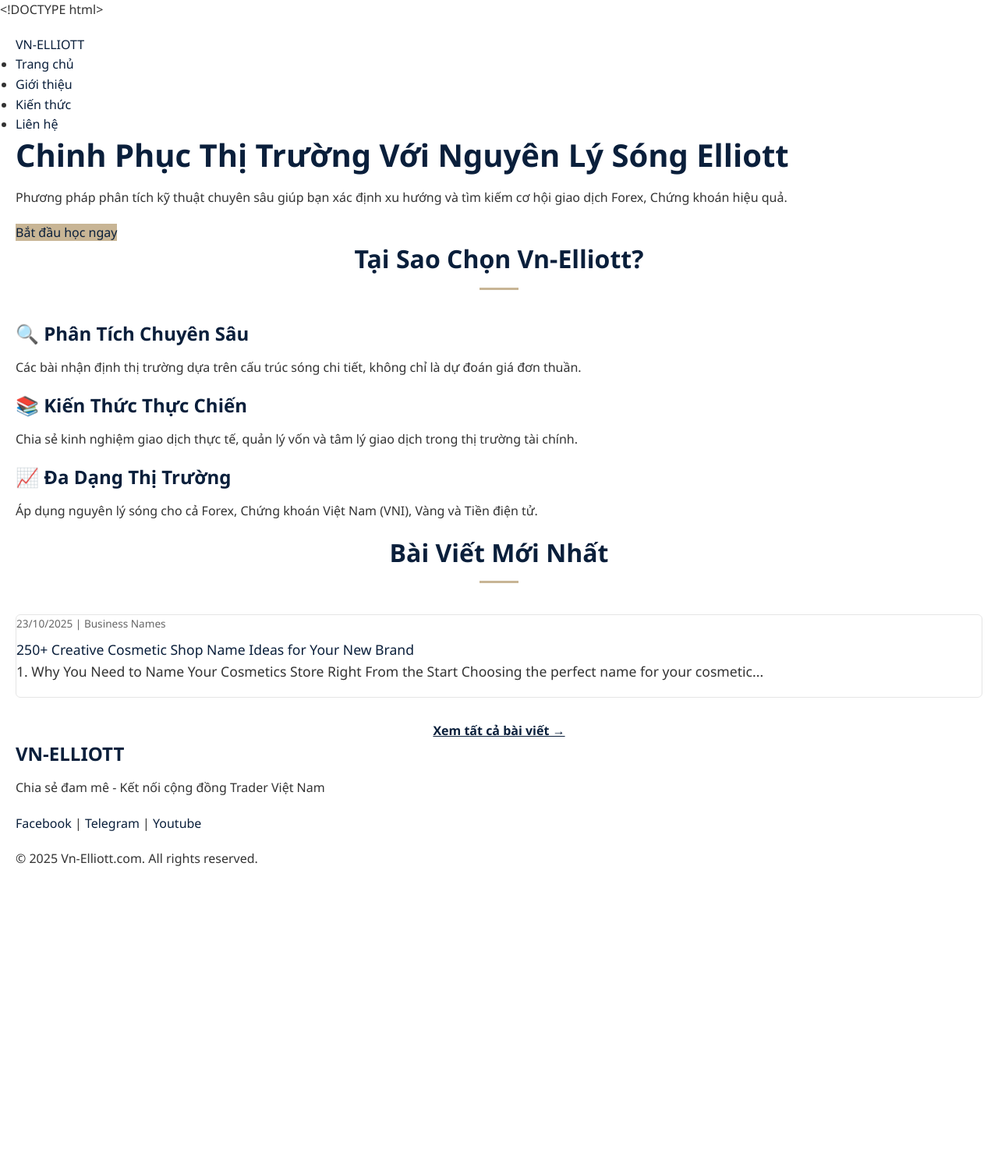
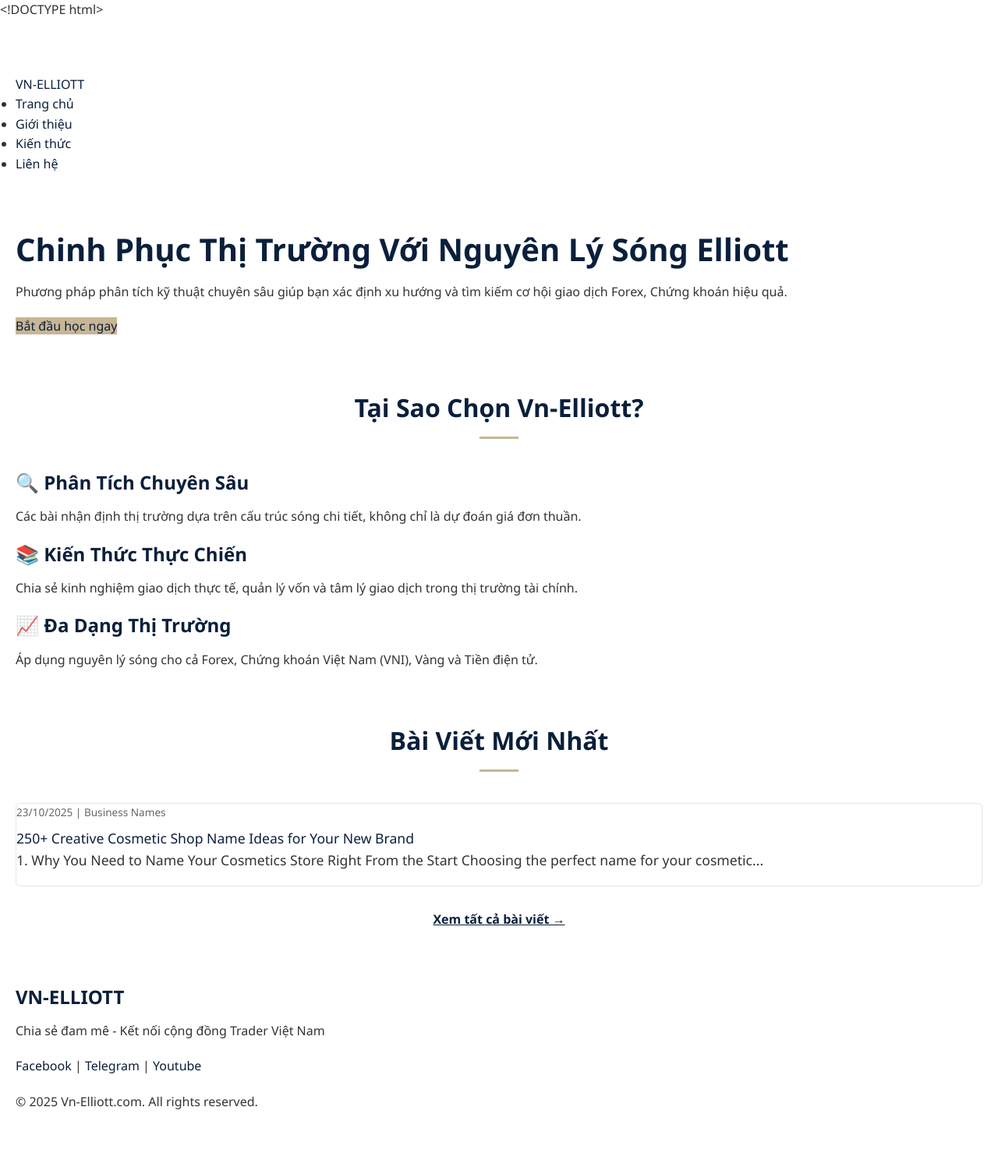
Before and after one commit to haonvpt/vn-elliott, a Jekyll site: the page built from abc.md, in a window 1280 px wide. Shown: the whole page at 78% size. Built offline with Jekyll 4.4.1, drawn with Linux system fonts in a browser that asks for light colours; before the commit the page ends 1134 px from its top, so only the background shows below that.

Commit message:
Update style.css

```diff
--- a/assets/css/style.css
+++ b/assets/css/style.css
@@ -127,7 +127,7 @@
    ========================================= */
 .container {
     max-width: var(--container-width);
-    margin: 0 auto;
+    margin: 70px auto;
     padding: 0 20px;
 }
 
```
